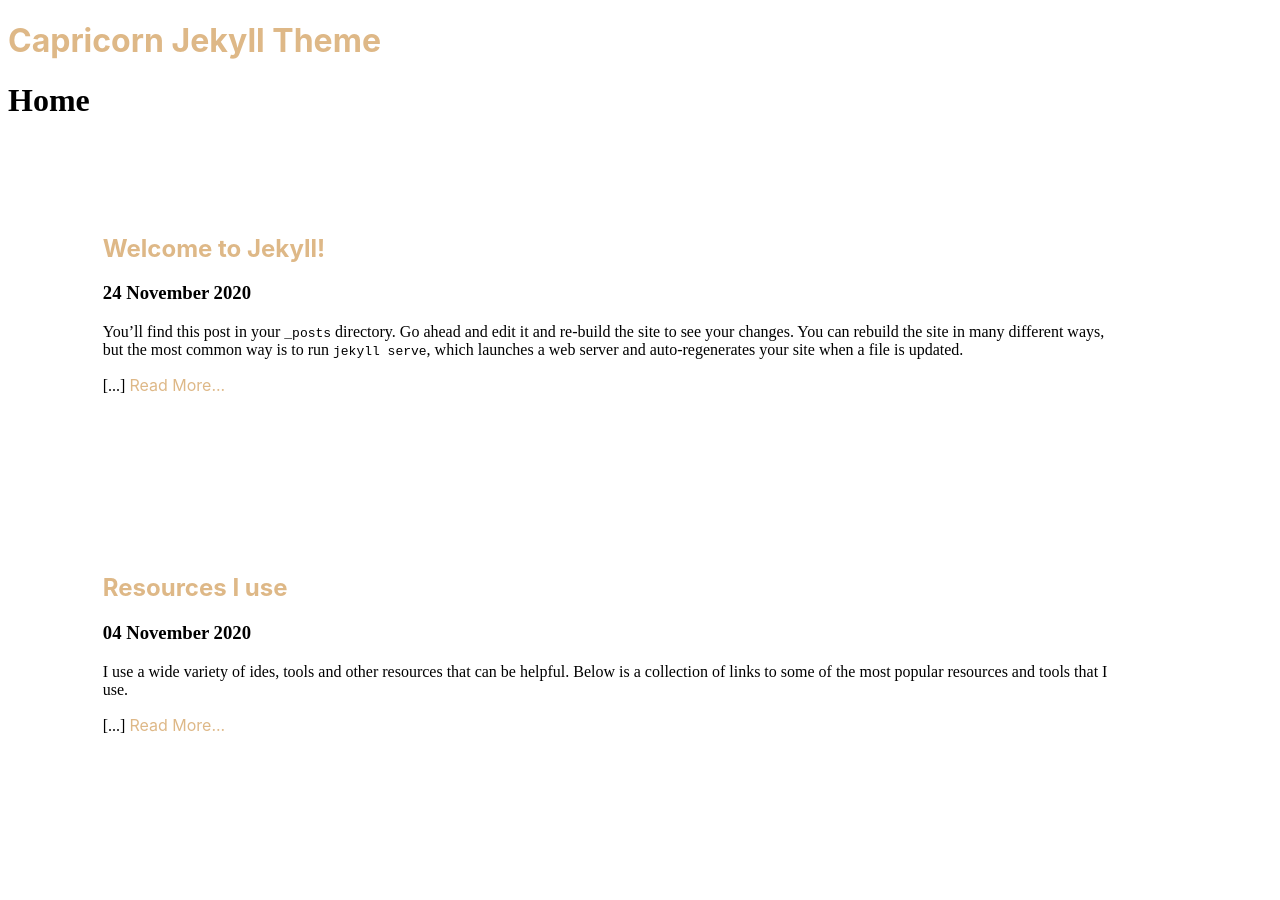
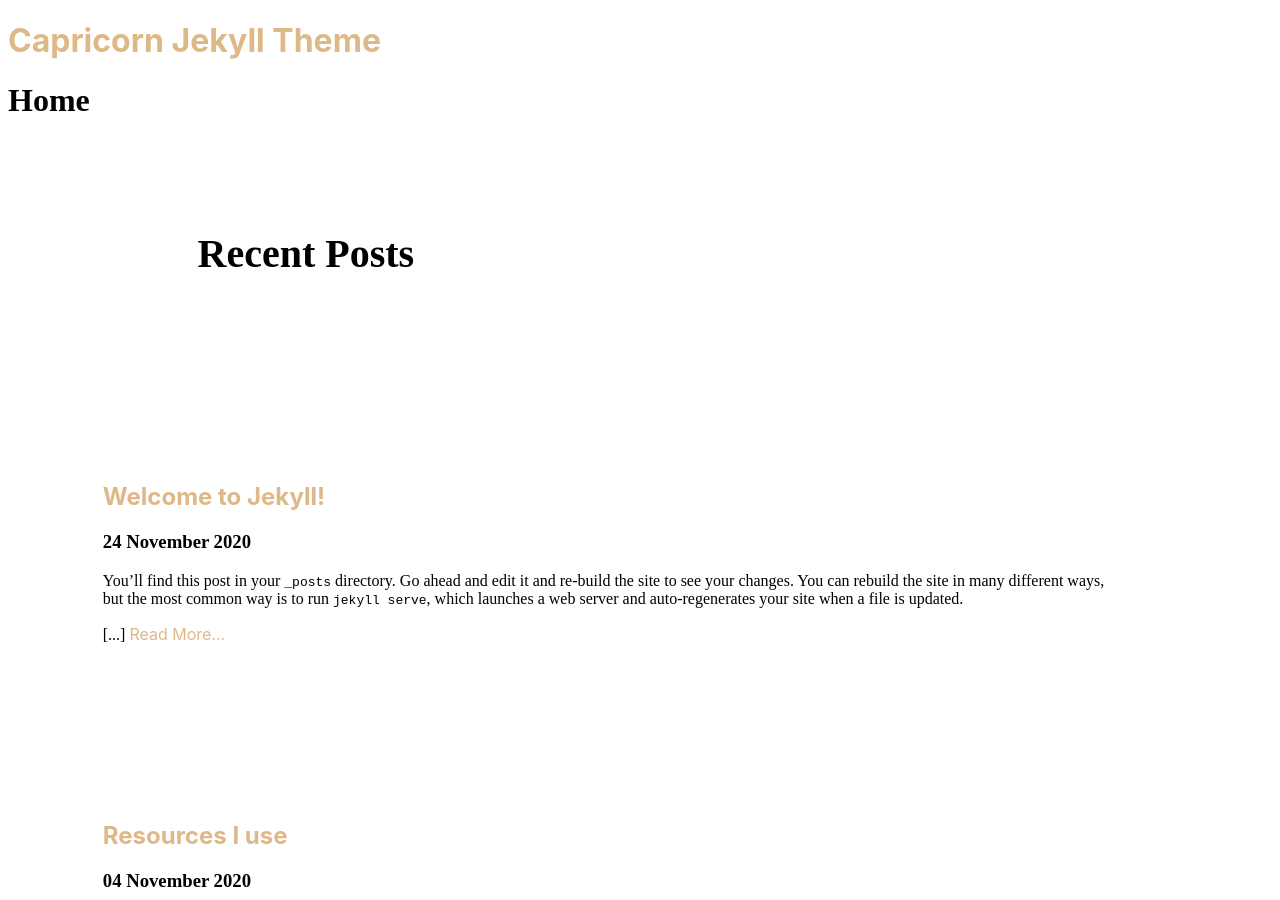
Before and after one commit to NrdyBhu1/capricorn-jekyll-theme, a Jekyll site: the page built from index.md, in a window 1280 px wide and 900 px high. Built offline with Jekyll 4.4.1, drawn with Linux system fonts in a browser that asks for light colours.

Commit message:
added h1 content to home

```diff
--- a/_layouts/home.html
+++ b/_layouts/home.html
@@ -3,7 +3,9 @@
     {%- include header.html -%}
     <body>
         <h1>{{ page.title }}</h1>
-        {{ content }}
+        <div class="content">
+            <h1>Recent Posts</h1>
+        </div>
         {%- for post in site.posts limit:5 -%}
             <div class="post">
                 <h2><a href="{{ post.url | absolute_url }}">{{ post.title }}</a></h1>
```
